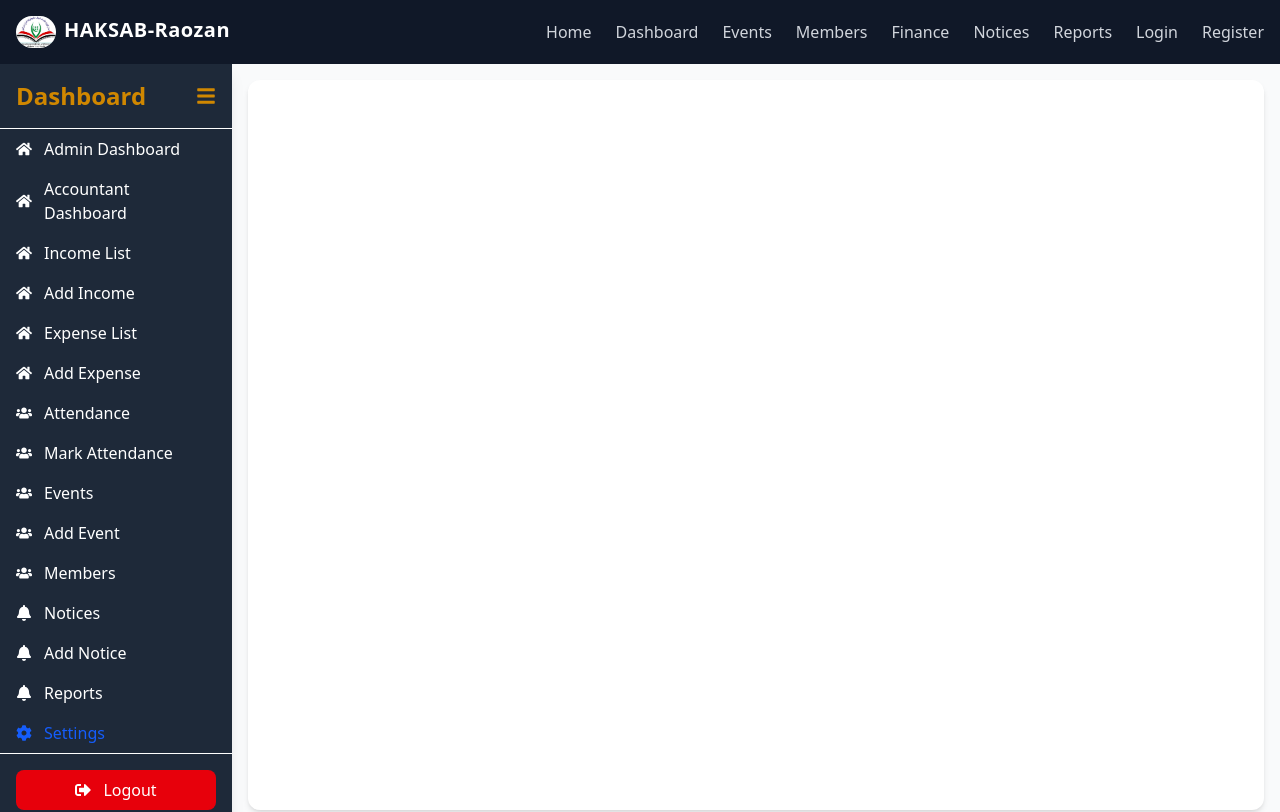
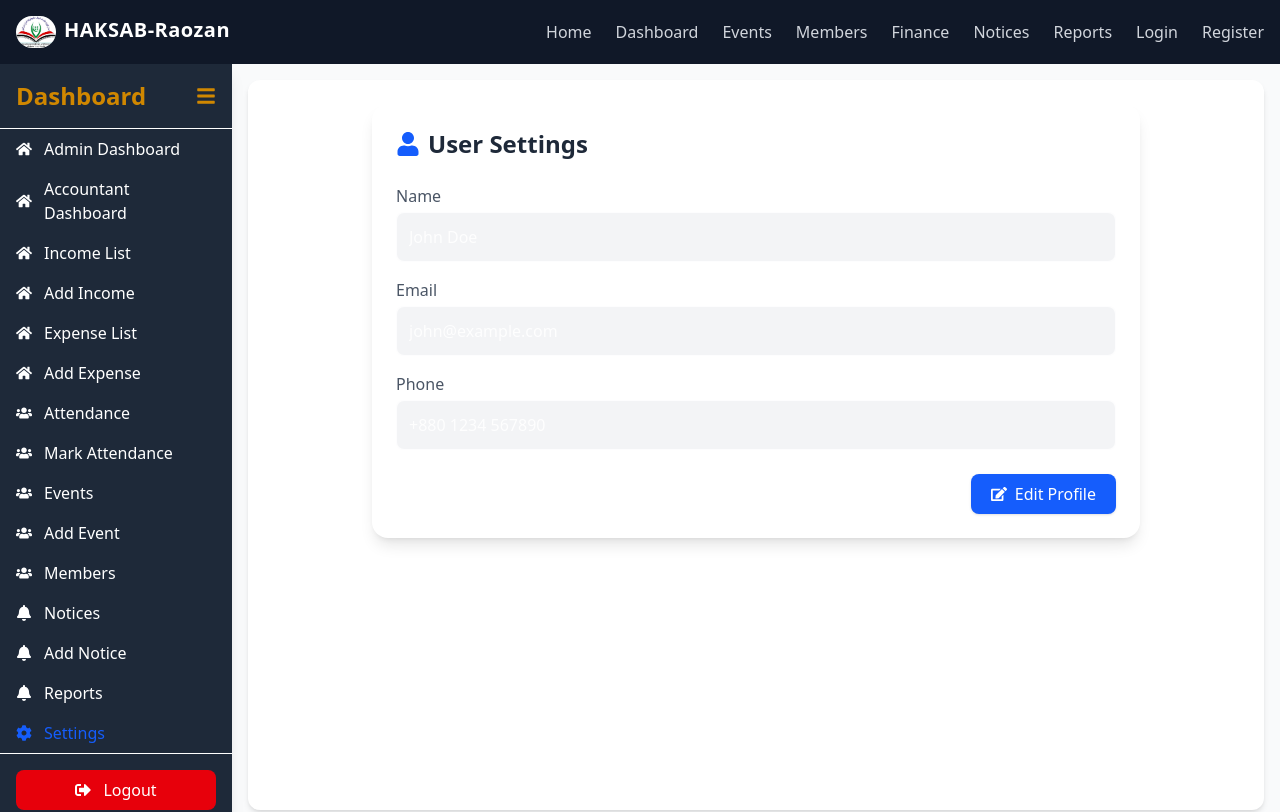
Before and after one commit to nurulazam-dev/haksab-raozan-branch, a React (Vite) app in the folder frontend/: page /dashboard/settings in a window 1280 px wide. Shown: the top 812 px of the page. Built offline with nearby package versions, Linux system fonts and the light colour scheme.

Commit message:
update settings dashboard

```diff
--- a/frontend/src/pages/dashboard/Settings.jsx
+++ b/frontend/src/pages/dashboard/Settings.jsx
@@ -1,7 +1,114 @@
-import React from "react";
+import { useState } from "react";
+import { motion } from "framer-motion";
+import { FaUser, FaEnvelope, FaPhone, FaSave, FaEdit } from "react-icons/fa";
 
 const Settings = () => {
-  return <div className="p-4">Settings Page</div>;
+  const [user, setUser] = useState({
+    name: "John Doe",
+    email: "john@example.com",
+    phone: "+880 1234 567890",
+  });
+
+  const [editMode, setEditMode] = useState(false);
+
+  const handleChange = (e) => {
+    const { name, value } = e.target;
+    setUser((prev) => ({
+      ...prev,
+      [name]: value,
+    }));
+  };
+
+  const handleSave = () => {
+    // Call API to save user profile here
+    console.log("Updated Profile:", user);
+    setEditMode(false);
+  };
+
+  return (
+    <motion.div
+      className="p-6 bg-white rounded-2xl shadow-lg max-w-3xl mx-auto"
+      initial={{ opacity: 0, y: 20 }}
+      animate={{ opacity: 1, y: 0 }}
+      transition={{ duration: 0.6 }}
+    >
+      <h2 className="text-2xl font-semibold mb-6 text-gray-800 flex items-center gap-2">
+        <FaUser className="text-blue-600" /> User Settings
+      </h2>
+
+      <div className="space-y-4">
+        {/* Name */}
+        <div>
+          <label className="block text-gray-600 font-medium">Name</label>
+          <input
+            type="text"
+            name="name"
+            value={user.name}
+            onChange={handleChange}
+            readOnly={!editMode}
+            className={`w-full mt-1 p-3 border rounded-lg focus:outline-none ${
+              editMode
+                ? "border-blue-500 focus:ring focus:ring-blue-200"
+                : "bg-gray-100 cursor-not-allowed"
+            }`}
+          />
+        </div>
+
+        {/* Email */}
+        <div>
+          <label className="block text-gray-600 font-medium">Email</label>
+          <input
+            type="email"
+            name="email"
+            value={user.email}
+            onChange={handleChange}
+            readOnly={!editMode}
+            className={`w-full mt-1 p-3 border rounded-lg focus:outline-none ${
+              editMode
+                ? "border-blue-500 focus:ring focus:ring-blue-200"
+                : "bg-gray-100 cursor-not-allowed"
+            }`}
+          />
+        </div>
+
+        {/* Phone */}
+        <div>
+          <label className="block text-gray-600 font-medium">Phone</label>
+          <input
+            type="text"
+            name="phone"
+            value={user?.phone}
+            onChange={handleChange}
+            readOnly={!editMode}
+            className={`w-full mt-1 p-3 border rounded-lg focus:outline-none ${
+              editMode
+                ? "border-blue-500 focus:ring focus:ring-blue-200"
+                : "bg-gray-100 cursor-not-allowed"
+            }`}
+          />
+        </div>
+      </div>
+
+      {/* Action Buttons */}
+      <div className="flex justify-end gap-3 mt-6">
+        {!editMode ? (
+          <button
+            onClick={() => setEditMode(true)}
+            className="flex items-center gap-2 px-5 py-2 bg-blue-600 text-white rounded-lg shadow hover:bg-blue-700 transition"
+          >
+            <FaEdit /> Edit Profile
+          </button>
+        ) : (
+          <button
+            onClick={handleSave}
+            className="flex items-center gap-2 px-5 py-2 bg-green-600 text-white rounded-lg shadow hover:bg-green-700 transition"
+          >
+            <FaSave /> Save Changes
+          </button>
+        )}
+      </div>
+    </motion.div>
+  );
 };
 
 export default Settings;
```
